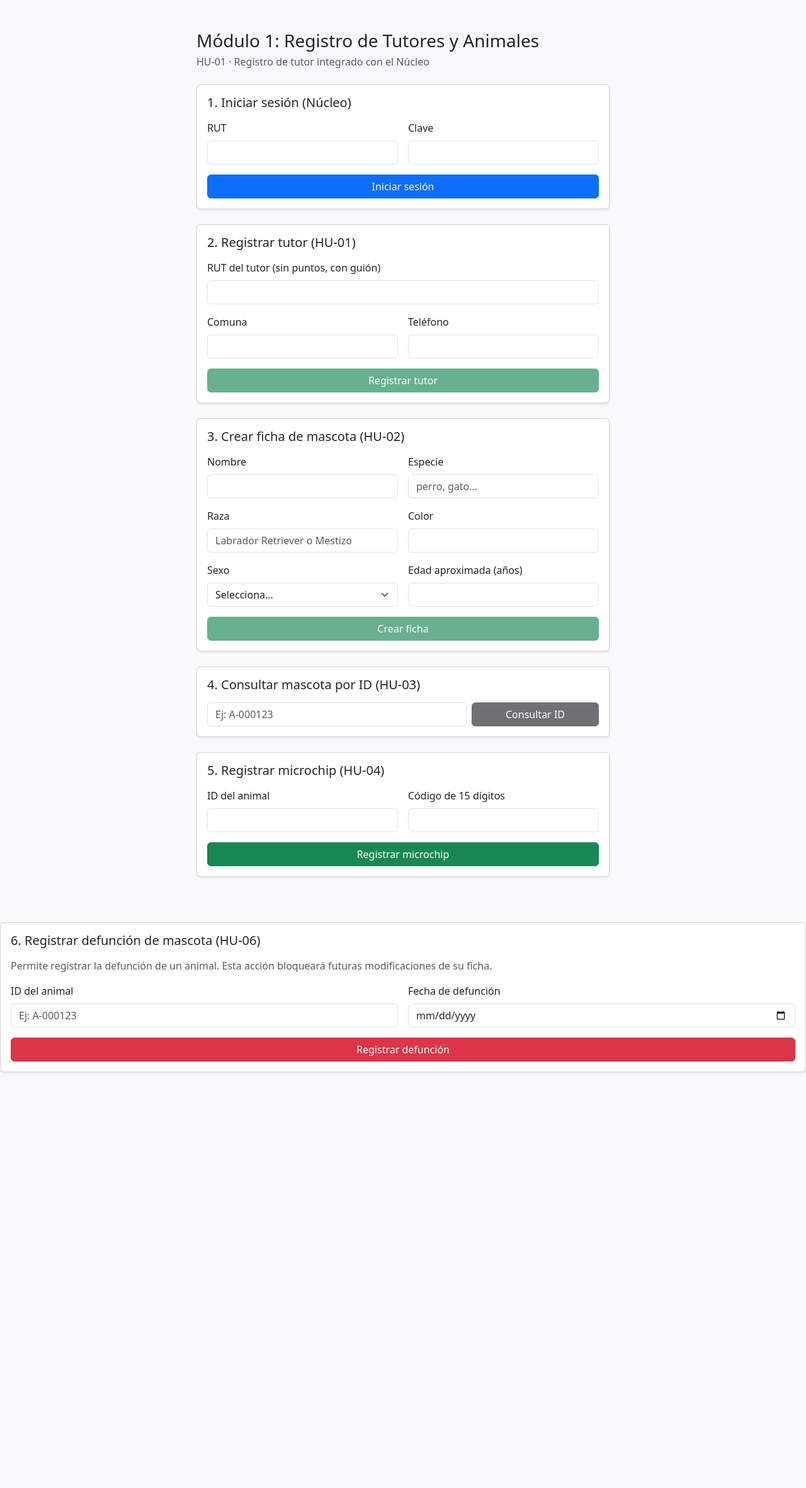
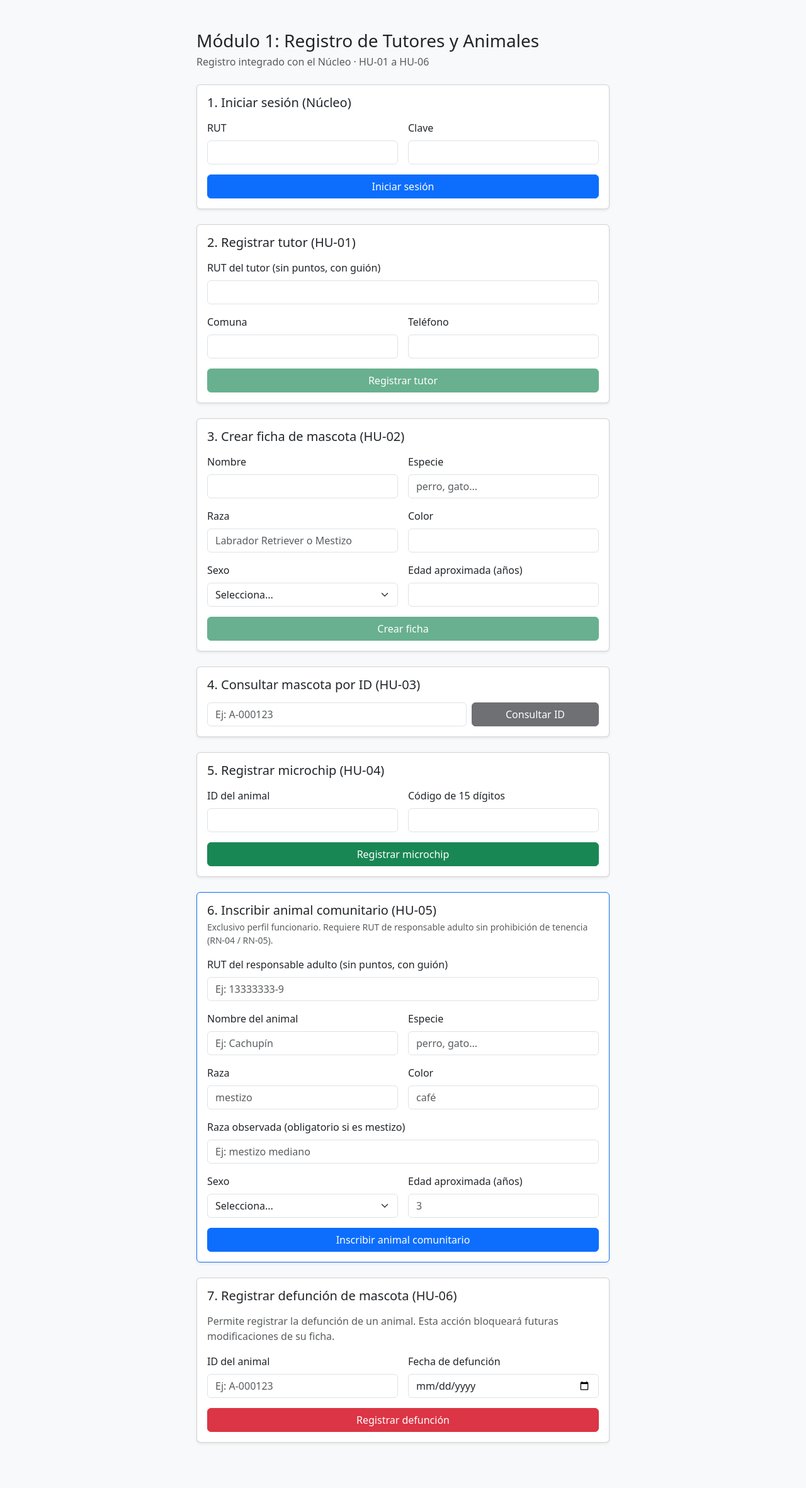
Before and after one commit to pabloRojasT/Modulo_1_registro_de_tutores_y_animales, a Flask app: page / in a window 1280 px wide. Shown: the whole page at 63% size. Before the commit the page ends 1703 px from the top, so only its background shows below. Run offline with Flask 3, Linux system fonts and the light colour scheme.

Commit message:
fix(HU-05): asegurar respuesta limpia en formulario web comunitario

```diff
--- a/templates/index.html
+++ b/templates/index.html
@@ -3,13 +3,13 @@
 <head>
   <meta charset="UTF-8">
   <meta name="viewport" content="width=device-width, initial-scale=1.0">
-  <title>Módulo 1 - Registro de Tutores</title>
+  <title>Módulo 1 - Registro de Tutores y Animales</title>
   <link href="https://cdn.jsdelivr.net/npm/bootstrap@5.3.3/dist/css/bootstrap.min.css" rel="stylesheet">
 </head>
 <body class="bg-light">
   <div class="container py-5" style="max-width: 680px;">
     <h1 class="h3 mb-1">Módulo 1: Registro de Tutores y Animales</h1>
-    <p class="text-muted mb-4">HU-01 · Registro de tutor integrado con el Núcleo</p>
+    <p class="text-muted mb-4">Registro integrado con el Núcleo · HU-01 a HU-06</p>
 
     <!-- Paso 1: Inicio de sesión -->
     <div class="card shadow-sm mb-4">
@@ -161,6 +161,7 @@
       </div>
     </div>
 
+    <!-- Paso 5: Registrar microchip (HU-04) -->
     <div class="card shadow-sm mt-4">
       <div class="card-body">
         <h2 class="h5 mb-3">5. Registrar microchip (HU-04)</h2>
@@ -174,14 +175,66 @@
         <div id="microchip-resultado" class="alert mt-3 mb-0 d-none" role="status"></div>
       </div>
     </div>
+
+    <!-- Paso 6: Inscribir animal comunitario (HU-05) -->
+    <div class="card shadow-sm mt-4 border-primary">
+      <div class="card-body">
+        <h2 class="h5 mb-1">6. Inscribir animal comunitario (HU-05)</h2>
+        <p class="text-muted small mb-3">Exclusivo perfil funcionario. Requiere RUT de responsable adulto sin prohibición de tenencia (RN-04 / RN-05).</p>
+
+        <form id="form-comunitario" class="row g-3" autocomplete="off">
+          <div class="col-12">
+            <label for="comunitario-responsable" class="form-label">RUT del responsable adulto (sin puntos, con guión)</label>
+            <input type="text" id="comunitario-responsable" class="form-control" placeholder="Ej: 13333333-9" autocomplete="off" spellcheck="false" required>
+          </div>
+          <div class="col-md-6">
+            <label for="comunitario-nombre" class="form-label">Nombre del animal</label>
+            <input type="text" id="comunitario-nombre" class="form-control" placeholder="Ej: Cachupín" autocomplete="off" spellcheck="false" required>
+          </div>
+          <div class="col-md-6">
+            <label for="comunitario-especie" class="form-label">Especie</label>
+            <input type="text" id="comunitario-especie" class="form-control" placeholder="perro, gato..." autocomplete="off" spellcheck="false" required>
+          </div>
+          <div class="col-md-6">
+            <label for="comunitario-raza" class="form-label">Raza</label>
+            <input type="text" id="comunitario-raza" class="form-control" placeholder="mestizo" autocomplete="off" spellcheck="false" required>
+          </div>
+          <div class="col-md-6">
+            <label for="comunitario-color" class="form-label">Color</label>
+            <input type="text" id="comunitario-color" class="form-control" placeholder="café" autocomplete="off" spellcheck="false" required>
+          </div>
+          <div class="col-12" id="grupo-comunitario-raza-obs">
+            <label for="comunitario-raza-observada" class="form-label">Raza observada (obligatorio si es mestizo)</label>
+            <input type="text" id="comunitario-raza-observada" class="form-control" placeholder="Ej: mestizo mediano" autocomplete="off" spellcheck="false">
+          </div>
+          <div class="col-md-6">
+            <label for="comunitario-sexo" class="form-label">Sexo</label>
+            <select id="comunitario-sexo" class="form-select" required>
+              <option value="">Selecciona...</option>
+              <option value="macho">Macho</option>
+              <option value="hembra">Hembra</option>
+            </select>
+          </div>
+          <div class="col-md-6">
+            <label for="comunitario-edad" class="form-label">Edad aproximada (años)</label>
+            <input type="number" id="comunitario-edad" class="form-control" min="0" max="40" step="1" placeholder="3" required>
+          </div>
+          <div class="col-12">
+            <button type="submit" id="btn-comunitario" class="btn btn-primary w-100">
+              Inscribir animal comunitario
+            </button>
+          </div>
+        </form>
+
+        <div id="comunitario-resultado" class="alert mt-3 mb-0 d-none" role="status"></div>
+      </div>
     </div>
 
-  <!-- Paso 6: Registrar defunción (HU-06) -->
+    <!-- Paso 7: Registrar defunción (HU-06) -->
     <div class="card shadow-sm mt-4 mb-4">
       <div class="card-body">
-
         <h2 class="h5 mb-3">
-      6. Registrar defunción de mascota (HU-06)
+          7. Registrar defunción de mascota (HU-06)
         </h2>
 
         <p class="text-muted">
@@ -190,12 +243,10 @@
         </p>
 
         <form id="form-defuncion" class="row g-3">
-
           <div class="col-md-6">
             <label for="defuncion-animal-id" class="form-label">
               ID del animal
             </label>
-
             <input
               type="text"
               id="defuncion-animal-id"
@@ -209,7 +260,6 @@
             <label for="defuncion-fecha" class="form-label">
               Fecha de defunción
             </label>
-
             <input
               type="date"
               id="defuncion-fecha"
@@ -227,7 +277,6 @@
               Registrar defunción
             </button>
           </div>
-
         </form>
 
         <div
@@ -235,10 +284,9 @@
           class="alert mt-3 mb-0 d-none"
           role="status"
         ></div>
-
       </div>
     </div>
-
+  </div>
 
   <script>
     let tokenActual = null;
@@ -254,7 +302,6 @@
     const btnRegistrar = document.getElementById("btn-registrar");
     const tutorRutInput = document.getElementById("tutor-rut");
     const tutorResultado = document.getElementById("tutor-resultado");
-
 
     const formAnimal = document.getElementById("form-animal");
     const btnAnimal = document.getElementById("btn-animal");
@@ -304,13 +351,13 @@
         }
 
         tokenActual = data.token;
-        const u = data.usuario || {};
+        const u = data.usuario || data;
         perfilActual = u.perfil || null;
         configurarFormularioAnimal();
         mostrarAlerta(
           sesionInfo,
           "success",
-          `Sesión activa: ${u.nombre || rut} (${u.perfil || "usuario"}) — RUT ${u.rut || rut}`
+          `Sesión activa: ${u.nombre || rut} (${perfilActual || "usuario"}) — RUT ${u.rut || rut}`
         );
 
         formLogin.classList.add("d-none");
@@ -332,6 +379,8 @@
       formLogin.reset();
       formTutor.reset();
       formAnimal.reset();
+      document.getElementById("form-comunitario").reset();
+      document.getElementById("comunitario-resultado").classList.add("d-none");
       animalResultado.classList.add("d-none");
       btnAnimal.disabled = true;
       formLogin.classList.remove("d-none");
@@ -349,17 +398,7 @@
     formTutor.addEventListener("submit", async (e) => {
       e.preventDefault();
       if (!tokenActual) {
-        consultaMeta.className = "alert alert-warning mt-3 mb-2 py-2";
-        consultaHttpCode.textContent = "401";
-        consultaTiempo.textContent = "-";
-        consultaFicha.classList.add("d-none");
-        consultaJson.classList.remove("d-none");
-        consultaJson.textContent = JSON.stringify({
-          error: {
-            codigo: "TOKEN_REQUERIDO",
-            mensaje: "Debes iniciar sesión para consultar mascotas (RN-05).",
-          }
-        }, null, 2);
+        mostrarAlerta(tutorResultado, "warning", "Primero debes iniciar sesión.");
         return;
       }
 
@@ -579,15 +618,79 @@
       }
     });
 
+// ---------- HU-05: Inscribir animal comunitario ----------
+    document.getElementById("form-comunitario").addEventListener("submit", async (e) => {
+      e.preventDefault();
+      const resultado = document.getElementById("comunitario-resultado");
+      const boton = document.getElementById("btn-comunitario");
+
+      if (!tokenActual) {
+        mostrarAlerta(resultado, "danger", "[401] TOKEN_REQUERIDO: Debes iniciar sesión como funcionario.");
+        return;
+      }
+
+      boton.disabled = true;
+      boton.textContent = "Inscribiendo animal comunitario...";
+
+      const razaVal = document.getElementById("comunitario-raza").value.trim();
+      const payload = {
+        responsableRut: document.getElementById("comunitario-responsable").value.trim(),
+        nombre: document.getElementById("comunitario-nombre").value.trim(),
+        especie: document.getElementById("comunitario-especie").value.trim(),
+        raza: razaVal,
+        color: document.getElementById("comunitario-color").value.trim(),
+        sexo: document.getElementById("comunitario-sexo").value,
+        edadAproximada: parseInt(document.getElementById("comunitario-edad").value, 10)
+      };
+
+      const razaObsVal = document.getElementById("comunitario-raza-observada").value.trim();
+      if (razaObsVal) {
+        payload.razaObservada = razaObsVal;
+      }
+
+      try {
+        const resp = await fetch("/api/registro/animales/comunitarios", {
+          method: "POST",
+          headers: {
+            "Content-Type": "application/json",
+            "Authorization": `Bearer ${tokenActual}`
+          },
+          body: JSON.stringify(payload)
+        });
+        const rawText = await resp.text();
+        let data = {};
+        try { data = JSON.parse(rawText); } catch (_) {}
+
+        if (!resp.ok) {
+          const msg = data.error
+            ? `[${resp.status}] ${data.error.codigo}: ${data.error.mensaje}`
+            : `[${resp.status}] ${rawText || "Error en el servidor"}`;
+          mostrarAlerta(resultado, "danger", msg);
+          return;
+        }
+
+        const animal = data.animal || data;
+        mostrarAlerta(
+          resultado,
+          "success",
+          `[${resp.status}] Animal comunitario inscrito: ${animal.animalId || data.animalId || "OK"} · ${animal.nombre || payload.nombre} (${animal.especie || payload.especie}, ${animal.raza || payload.raza}) · Responsable RUT: ${animal.responsableRut || payload.responsableRut} · Comunitario: true`
+        );
+        e.currentTarget.reset();
+      } catch (err) {
+        mostrarAlerta(resultado, "danger", `Error de red: ${err.message}`);
+      } finally {
+        boton.disabled = false;
+        boton.textContent = "Inscribir animal comunitario";
+      }
+    });
+
     // ---------- HU-06: Registrar defunción ----------
     document.getElementById("form-defuncion").addEventListener("submit", async (e) => {
-
       e.preventDefault();
 
       const resultado = document.getElementById("defuncion-resultado");
       const boton = document.getElementById("btn-defuncion");
 
-    // 1. Comprobar sesión
       if (!tokenActual) {
         mostrarAlerta(
           resultado,
@@ -597,7 +700,6 @@ document.getElementById("form-defuncion").addEventListener("submit", async (e) =
         return;
       }
 
-    // 2. Obtener perfil autorizado
       const perfilesAutorizados = [
         "veterinario",
         "funcionario",
@@ -616,14 +718,8 @@ document.getElementById("form-defuncion").addEventListener("submit", async (e) =
         return;
       }
 
-    // 3. Obtener datos del formulario
-    const animalId = document.getElementById(
-        "defuncion-animal-id"
-    ).value.trim();
-
-    const fechaDefuncion = document.getElementById(
-        "defuncion-fecha"
-    ).value;
+      const animalId = document.getElementById("defuncion-animal-id").value.trim();
+      const fechaDefuncion = document.getElementById("defuncion-fecha").value;
 
       if (!animalId || !fechaDefuncion) {
         mostrarAlerta(
@@ -634,7 +730,6 @@ document.getElementById("form-defuncion").addEventListener("submit", async (e) =
         return;
       }
 
-    // 4. Confirmar operación
       const confirmar = confirm(
         `¿Estás seguro de registrar la defunción del animal ${animalId}?\n\nEsta acción bloqueará futuras modificaciones de su ficha.`
       );
@@ -645,8 +740,6 @@ document.getElementById("form-defuncion").addEventListener("submit", async (e) =
       boton.textContent = "Registrando defunción...";
 
       try {
-
-        // 5. Enviar petición PATCH al backend
         const respuesta = await fetch(
           `/api/registro/animales/${encodeURIComponent(animalId)}/defuncion`,
           {
@@ -663,9 +756,7 @@ document.getElementById("form-defuncion").addEventListener("submit", async (e) =
 
         const datos = await respuesta.json();
 
-        // 6. Mostrar resultado
         if (!respuesta.ok) {
-
           const mensaje = datos.error
             ? `[${respuesta.status}] ${datos.error.codigo}: ${datos.error.mensaje}`
             : `Error ${respuesta.status}`;
@@ -680,26 +771,18 @@ document.getElementById("form-defuncion").addEventListener("submit", async (e) =
           `¡Defunción registrada correctamente! Animal: ${datos.animalId} | Nombre: ${datos.nombre || "-"} | Estado: ${datos.estado} | Fecha de defunción: ${datos.fechaDefuncion}. La ficha ya no admite modificaciones.`
         );
 
-        // Limpiar formulario
         e.currentTarget.reset();
-
       } catch (error) {
-
         mostrarAlerta(
           resultado,
           "danger",
           "No se pudo conectar con el servidor."
         );
-
       } finally {
-
         boton.disabled = false;
         boton.textContent = "Registrar defunción";
-
       }
-
     });
-
   </script>
 </body>
 </html>
```
Lines whose indentation alone changed are shown as unchanged.
